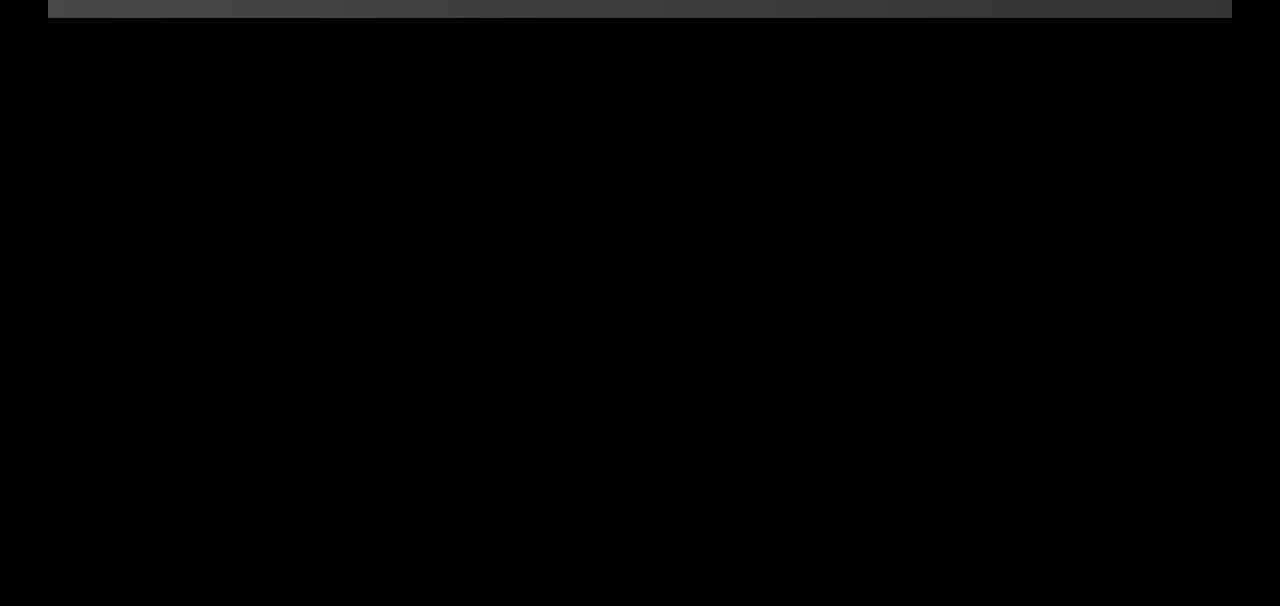
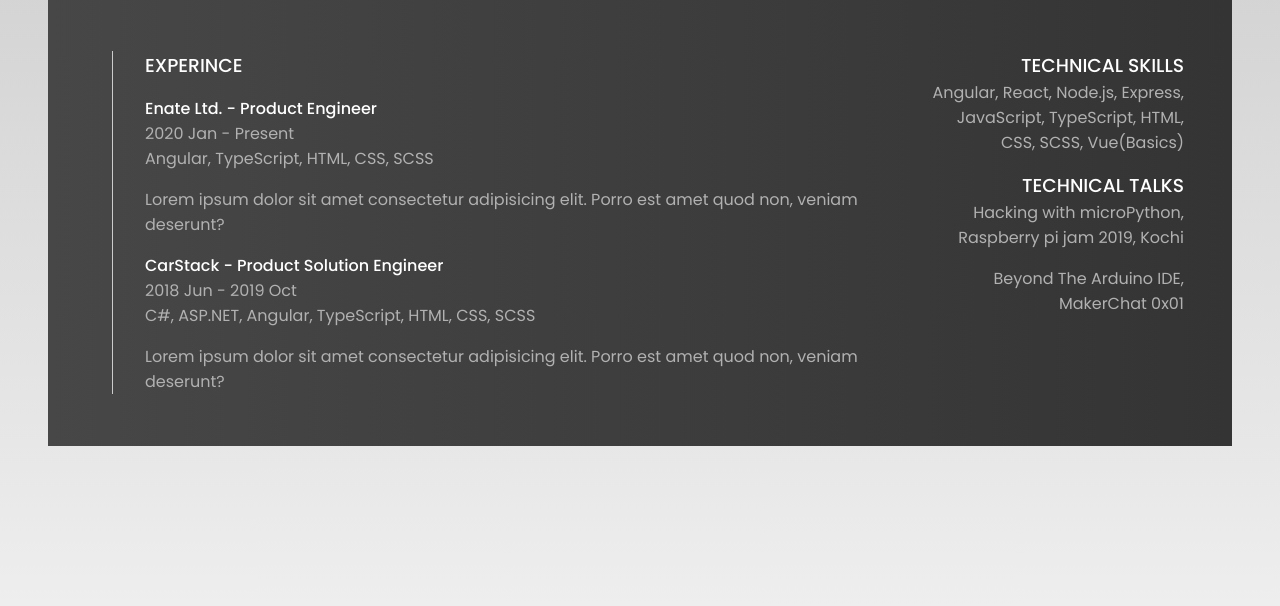
Before and after one commit to B45i/B45i-HTML-Resume, a plain HTML site: page index.html in a window 1280 px wide. Shown: the part 194-800 px from the top of the page. Drawn offline with Linux system fonts and the light colour scheme.

Commit message:
skills and talks

```diff
--- a/css/style.css
+++ b/css/style.css
@@ -11,11 +11,47 @@
 .mr-1 {
   margin-right: 1rem; }
 
-.br-r {
+.ml-1 {
+  margin-left: 1rem; }
+
+.mt-1 {
+  margin-top: 1rem; }
+
+.mt-3 {
+  margin-top: 3rem; }
+
+.mb-1 {
+  margin-bottom: 1rem; }
+
+.border-r {
   border-right: solid 1px #ccc; }
 
-.section-heading {
+.border-left {
+  border-left: solid 1px #ccc; }
+
+.to-upper {
   text-transform: uppercase; }
+
+.grid-col-1 {
+  grid-column: 1; }
+
+.grid-col-2 {
+  grid-column: 2; }
+
+.grid-col-3 {
+  grid-column: 3; }
+
+.text-allign-end {
+  text-align: end; }
+
+.separator-v {
+  height: 100%; }
+
+.separator-h {
+  margin: 2rem 0;
+  height: 1px;
+  width: 100%;
+  grid-column: 1 / -1; }
 
 *,
 *::after,
@@ -32,10 +68,14 @@
   font-family: 'Poppins', sans-serif;
   color: #b1b1b1;
   padding: 3rem;
-  background-color: #000; }
+  background: linear-gradient(#ccc, #eee); }
 
 li {
   list-style: none; }
+
+a {
+  text-decoration: none;
+  color: #b1b1b1; }
 
 :is(h1, h2, h3, h4, h5, h6) {
   font-weight: 500;
@@ -46,8 +86,7 @@
   padding: 2rem 3rem;
   display: grid;
   grid-template-columns: 3fr 1fr;
-  grid-auto-rows: minmax(100px, auto);
-  grid-auto-flow: column dense; }
+  grid-template-rows: repeat(10, minmax(10px, auto)); }
 
 .avatar {
   height: 6rem;
@@ -56,8 +95,21 @@
 
 .contact {
   justify-self: end; }
-  .contact-links li > a {
-    text-decoration: none;
-    color: #b1b1b1; }
-    .contact-links li > a i {
-      margin-right: 5px; }
+  .contact-links i {
+    margin-right: 5px; }
+
+.experince {
+  grid-column: 1;
+  border-left: 1px solid #ccc;
+  padding-left: 2rem;
+  grid-row: 3 / -3; }
+
+.tech-skills {
+  grid-column: 2;
+  grid-row: 3 / span 1; }
+
+.tech-talks {
+  grid-column: 2;
+  grid-row: 4 / span 1; }
+  .tech-talks li:not(:last-child) {
+    margin-bottom: 1rem; }
--- a/index.html
+++ b/index.html
@@ -37,13 +37,12 @@
                     <p>JavaScript Developer</p>
                 </div>
             </div>
-
             <div class="contact">
                 <ul class="contact-links">
                     <li>
                         <a href="https://github.com/B45i" target="_blank">
                             <i class="fab fa-github"></i>
-                            Github
+                            GitHub
                         </a>
                     </li>
                     <li>
@@ -74,8 +73,59 @@
             </div>
             <!-- end title -->
 
-            <div></div>
-            <div></div>
+            <div class="separator-h"></div>
+
+            <!-- Experince -->
+            <div class="ml-1 experince">
+                <h3 class="to-upper">Experince</h3>
+                <ul class="experinces">
+                    <li class="mt-1">
+                        <a href="https://www.enate.net/" target="_blank">
+                            <h4>Enate Ltd. - Product Engineer</h4>
+                        </a>
+                        <p>2020 Jan - Present</p
+                        <p></p>
+                        <p>Angular, TypeScript, HTML, CSS, SCSS</p>
+                        <p class="mt-1">
+                            Lorem ipsum dolor sit amet consectetur adipisicing
+                            elit. Porro est amet quod non, veniam deserunt?
+                        </p>
+                    </li>
+
+                    <li class="mt-1">
+                        <a href="https://www.enate.net/" target="_blank">
+                            <h4>CarStack - Product Solution Engineer</h4>
+                        </a>
+                        <p>2018 Jun - 2019 Oct</p>
+                        <p>C#, ASP.NET, Angular, TypeScript, HTML, CSS, SCSS</p>
+                        <p class="mt-1">
+                            Lorem ipsum dolor sit amet consectetur adipisicing
+                            elit. Porro est amet quod non, veniam deserunt?
+                        </p>
+                    </li>
+                </ul>
+            </div>
+
+            <div class="ml-1 text-allign-end tech-skills">
+                <h3 class="to-upper">Technical Skills</h3>
+                <p>
+                    Angular, React, Node.js, Express, JavaScript, TypeScript,
+                    HTML, CSS, SCSS, Vue(Basics)
+                </p>
+            </div>
+
+
+            <div class="ml-1 mt-1 text-allign-end tech-talks">
+                <h3 class="to-upper">Technical Talks</h3>
+                <ul>
+                    <li>
+                        Hacking with microPython, Raspberry pi jam 2019, Kochi
+                    </li>
+                    <li>
+                        Beyond The Arduino IDE, MakerChat 0x01
+                    </li>
+                </ul>
+            </div>
         </div>
     </body>
 </html>
--- a/scss/_utils.scss
+++ b/scss/_utils.scss
@@ -15,10 +15,59 @@
     margin-right: 1rem;
 }
 
-.br-r {
+.ml-1 {
+    margin-left: 1rem;
+}
+
+.mt-1 {
+    margin-top: 1rem;
+}
+
+.mt-3 {
+    margin-top: 3rem;
+}
+
+.mb-1 {
+    margin-bottom: 1rem;
+}
+
+.border-r {
     border-right: solid 1px #ccc;
 }
 
-.section-heading {
+.border-left {
+    border-left: solid 1px #ccc;
+}
+
+.to-upper {
     text-transform: uppercase;
 }
+
+.grid-col-1 {
+    grid-column: 1;
+}
+
+.grid-col-2 {
+    grid-column: 2;
+}
+
+.grid-col-3 {
+    grid-column: 3;
+}
+
+.text-allign-end {
+    text-align: end;
+}
+
+.separator-v {
+    // background-color: #b1b1b1;
+    height: 100%;
+}
+
+.separator-h {
+    // background-color: #b1b1b1;
+    margin: 2rem 0;
+    height: 1px;
+    width: 100%;
+    grid-column: 1 / -1;
+}
--- a/scss/main.scss
+++ b/scss/main.scss
@@ -24,11 +24,16 @@
     // font-weight: 400;
     color: $text-secondary;
     padding: 3rem;
-    background-color: #000; // todo
+    background: linear-gradient(#ccc, #eee);
 }
 
 li {
     list-style: none;
+}
+
+a {
+    text-decoration: none;
+    color: $text-secondary;
 }
 
 :is(h1, h2, h3, h4, h5, h6) {
@@ -41,8 +46,9 @@
     padding: 2rem 3rem;
     display: grid;
     grid-template-columns: 3fr 1fr;
-    grid-auto-rows: minmax(100px, auto);
-    grid-auto-flow: column dense;
+    // grid-auto-rows: minmax(10px, auto);
+    grid-template-rows: repeat(10, minmax(10px, auto));
+    // grid-auto-flow: row dense;
 }
 
 .avatar {
@@ -54,12 +60,31 @@
 .contact {
     justify-self: end;
     &-links {
-        li > a {
-            text-decoration: none;
-            color: $text-secondary;
-            i {
-                margin-right: 5px;
-            }
+        i {
+            margin-right: 5px;
         }
     }
 }
+
+.experince {
+    grid-column: 1;
+    border-left: 1px solid #ccc;
+    padding-left: 2rem;
+    grid-row: 3 / -3;
+}
+
+.tech-skills {
+    grid-column: 2;
+    grid-row: 3 / span 1;
+}
+
+.tech-talks {
+    grid-column: 2;
+    grid-row: 4 / span 1;
+
+    li {
+        &:not(:last-child) {
+            margin-bottom: 1rem;
+        }
+    }
+}
```
